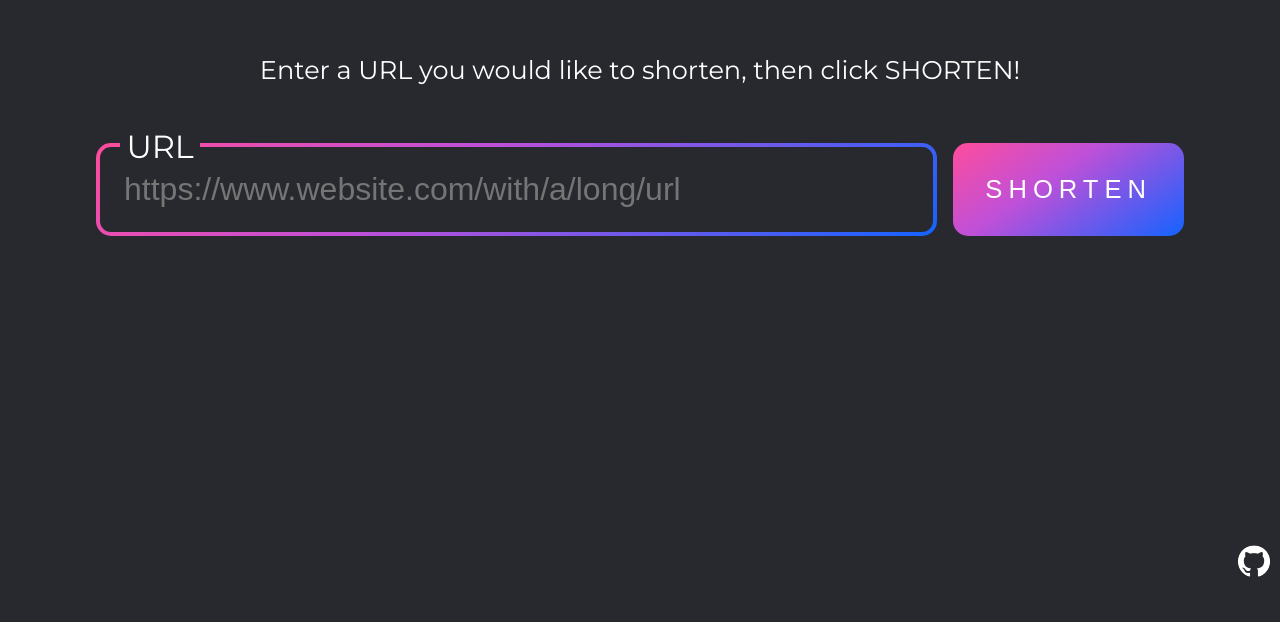
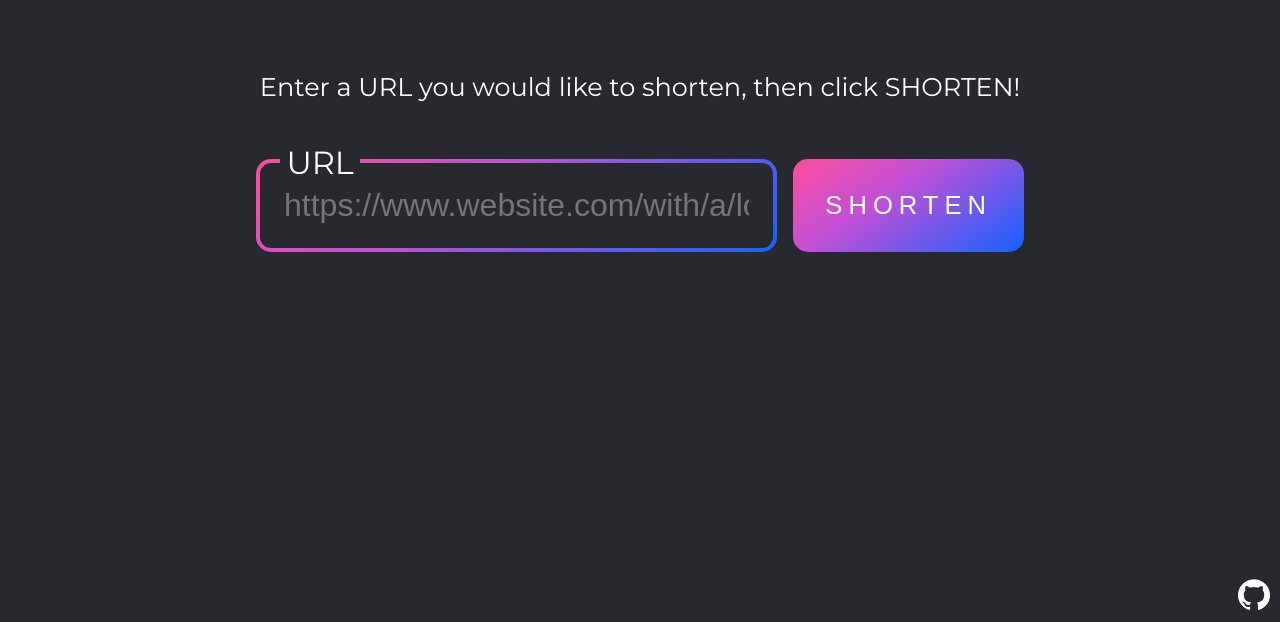
Before and after one commit to zachstence/url-shortener, a React (Create React App) app in the folder ui/: page / in a window 1280 px wide. Shown: the part 211-833 px from the top of the page. Before the commit the page ends 800 px from the top, so only its background shows below. Built offline with nearby package versions, Linux system fonts and the light colour scheme.

Commit message:
style: adjust App gutters

```diff
--- a/ui/src/App/App.scss
+++ b/ui/src/App/App.scss
@@ -27,8 +27,8 @@ body {
 
 .app {
     display: grid;
-    grid-template-columns: 3rem auto 3rem;
-    grid-template-rows: 3rem auto 3rem;
+    grid-template-columns: 8rem auto 8rem;
+    grid-template-rows: 8rem auto 8rem;
     grid-template-areas:
         ". . ."
         ". main ."
```
